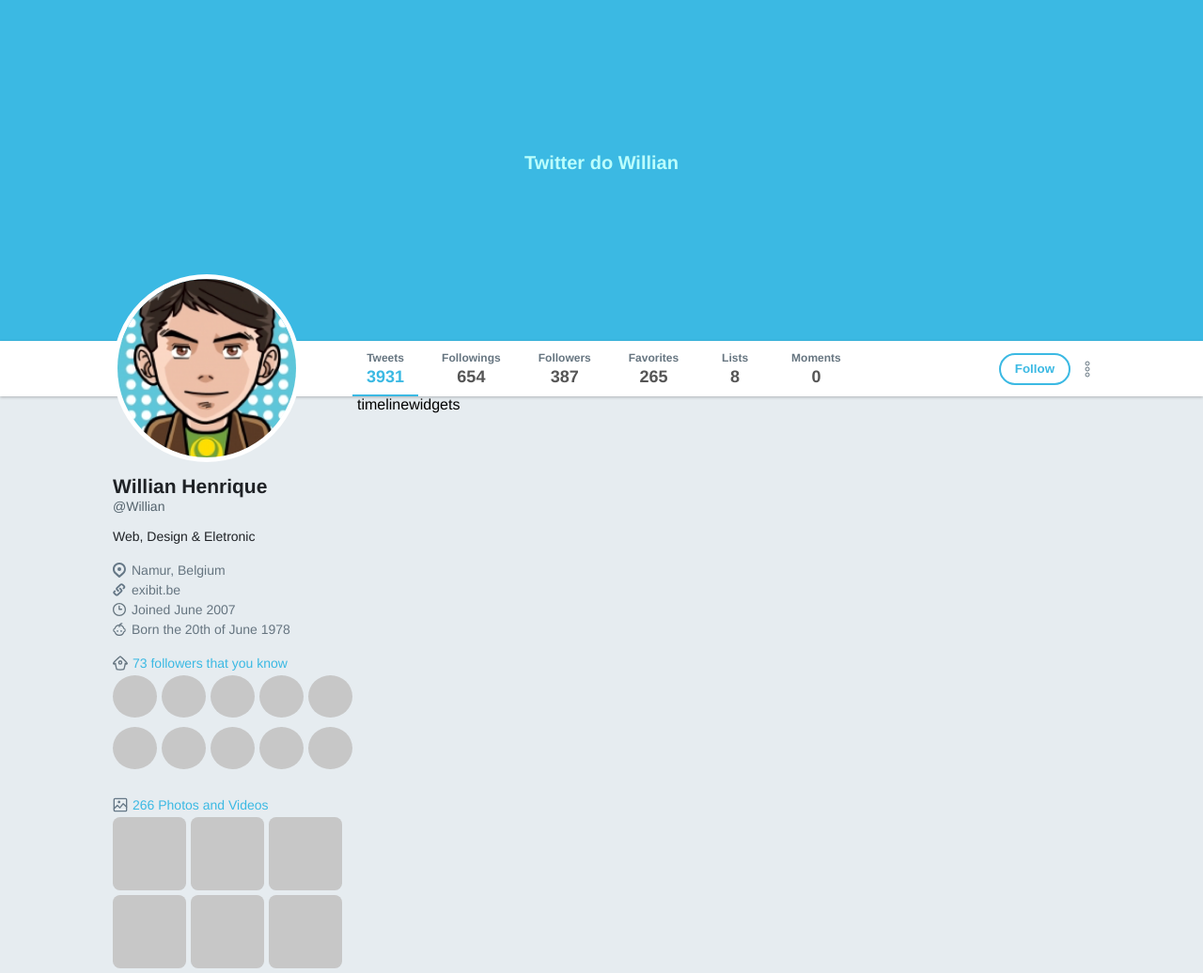
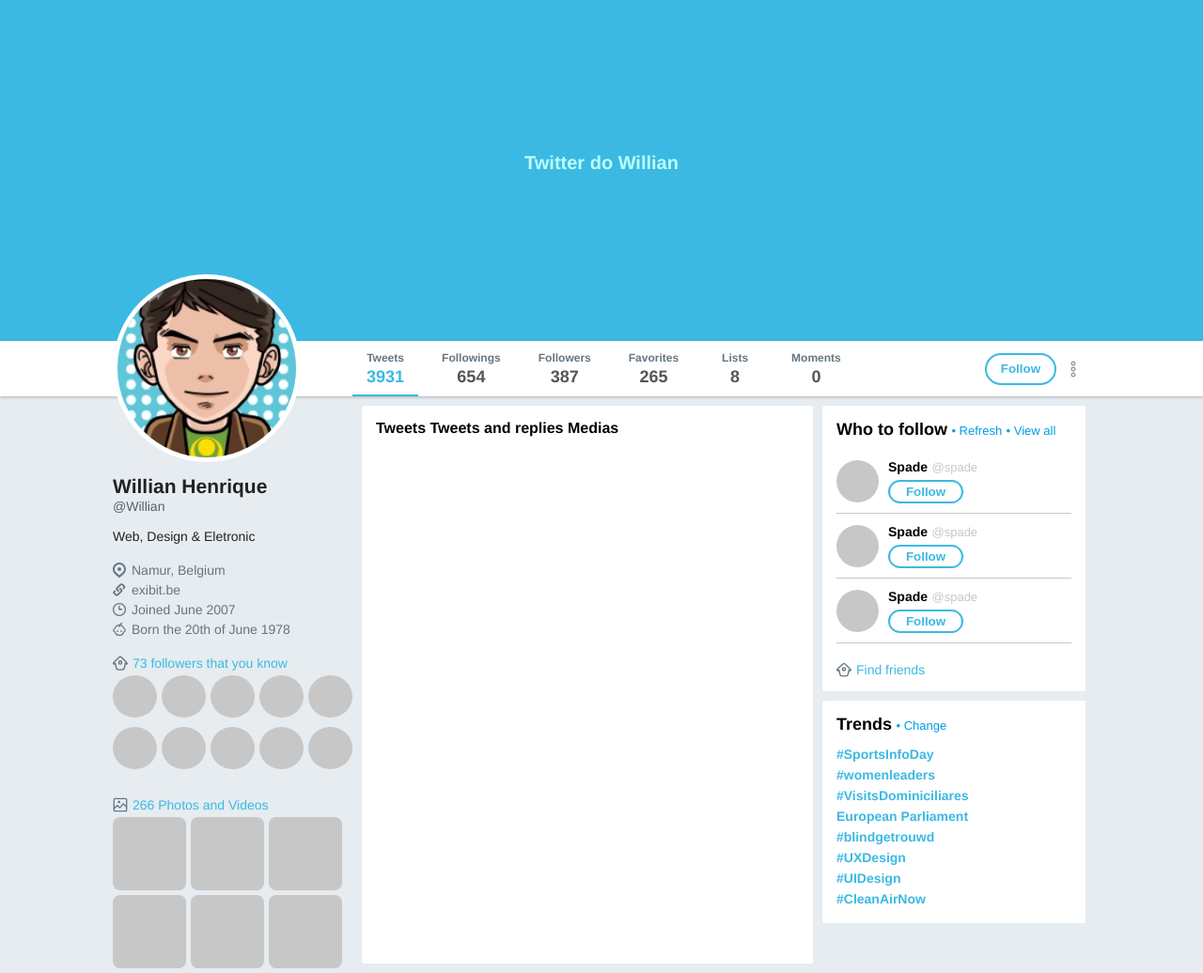
Before and after one commit to willihr/twitter-web-clone, a plain HTML site: page index.html in a window 1280 px wide. Shown: the part 63-1099 px from the top of the page at 94% size. Drawn offline with Linux system fonts and the light colour scheme.

Commit message:
updated timeline and widgets sidebar

```diff
--- a/index.html
+++ b/index.html
@@ -3,8 +3,8 @@
 
 <head>
   <meta charset="UTF-8">
-  <meta name="viewport" content="width=device-width, initial-scale=1.0">
-  <!-- <meta name="viewport" content="width=device-width, initial-scale=1, maximum-scale=1.0"> -->
+  <!-- <meta name="viewport" content="width=device-width, initial-scale=1.0"> -->
+  <meta name="viewport" content="width=device-width, initial-scale=1, maximum-scale=1.0">
   <title>Twitter</title>
   <link rel="stylesheet" href="style.css">
 </head>
@@ -35,9 +35,11 @@
       </div>
     </div>
   </header>
+
   <div class="banner">
     <h1>Twitter do Willian</h1>
   </div>
+
   <div class="bar">
     <div class="content">
       <ul>
@@ -72,6 +74,7 @@
       </div>
     </div>
   </div>
+
   <div class="wrapper-content content">
     <aside class="profile">
       <img class="avatar" src="/images/avatar.png" alt="Avatar">
@@ -111,11 +114,68 @@
         </ul>
       </div>
     </aside>
+
     <section class="timeline">
-      timeline
+      <div class="title">
+        <strong>Tweets</strong>
+        <strong>Tweets and replies</strong>
+        <strong>Medias</strong>
+      </div>
+      <div class="post">
+
+      </div>
     </section>
+
     <aside class="widgets">
-      widgets
+      <div class="widget">
+        <b>Who to follow</b>
+        <a href="#">Refresh</a>
+        <a href="#">View all</a>
+        <ul class="find-friends-list">
+          <li>
+            <div class="whoToFollow-image"></div>
+            <div class="whoToFollow">
+              <b>Spade</b>
+              <span>@spade</span>
+              <br>
+              <button>Follow</button>
+            </div>
+          </li>
+          <li>
+            <div class="whoToFollow-image"></div>
+            <div class="whoToFollow">
+              <b>Spade</b>
+              <span>@spade</span>
+              <br>
+              <button>Follow</button>
+            </div>
+          </li>
+          <li>
+            <div class="whoToFollow-image"></div>
+            <div class="whoToFollow">
+              <b>Spade</b>
+              <span>@spade</span>
+              <br>
+              <button>Follow</button>
+            </div>
+          </li>
+        </ul>
+        <span class="find-friends"><img src="/images/home.svg" alt=""> Find friends</span>
+      </div>
+      <div class="widget">
+        <b>Trends</b>
+        <a href="#">Change</a>
+        <ul class="trends-list">
+          <li>#SportsInfoDay</li>
+          <li>#womenleaders</li>
+          <li>#VisitsDominiciliares</li>
+          <li>European Parliament</li>
+          <li>#blindgetrouwd</li>
+          <li>#UXDesign</li>
+          <li>#UIDesign</li>
+          <li>#CleanAirNow</li>
+        </ul>
+      </div>
     </aside>
   </div>
 </body>
--- a/style.css
+++ b/style.css
@@ -162,6 +162,7 @@
 
   list-style: none;
   height: 100%;
+  overflow: auto;
 }
 
 div.bar .content ul li {
@@ -220,7 +221,6 @@
 div.bar .content div.actions button {
   height: 34px;
 
-  margin-right: 15px;
   padding: 0 15px;
   background-color: white;
   font-weight: bold;
@@ -229,10 +229,16 @@
   border-radius: 20px;
 }
 
+div.bar .content div.actions img {
+  margin: 0 15px;
+}
+
+
 /* Content */
 
 div.wrapper-content {
   display: flex;
+  justify-content: space-between;
 }
 
 /* Profile Sidebar */
@@ -332,3 +338,130 @@
 }
 
 /* End of Profile Sidebar */
+
+/* Widgets Sidebar */
+
+div.wrapper-content .widgets {
+  margin: 10px 5px;
+}
+
+div.wrapper-content .widgets .widget {
+  width: 280px;
+  height: fit-content;
+
+  padding: 15px;
+  margin-bottom: 10px;
+  border-radius: 3px;
+  background-color: white;
+}
+
+div.wrapper-content .widgets .widget b {
+  font-size: 18px;
+}
+
+div.wrapper-content .widgets .widget a {
+  text-decoration: none;
+  position: relative;
+  font-size: 13px;
+  color: rgb(0, 156, 228);
+}
+
+div.wrapper-content .widgets .widget a::before {
+  content:"• ";
+  color: rgb(0, 156, 228);;
+}
+
+div.wrapper-content .widgets .widget ul.find-friends-list {
+  list-style: none;
+  margin-top: 10px;
+}
+
+div.wrapper-content .widgets .widget ul.find-friends-list li {
+  display: flex;
+  align-items: center;
+  padding: 10px 0;
+  border-bottom: 1px solid #c7c7c7;
+}
+
+div.wrapper-content .widgets .widget ul.find-friends-list li div.whoToFollow-image {
+  width: 45px;
+  height: 45px;
+  border-radius: 50%;
+  background-color: #c7c7c7;
+  margin-right: 10px;
+}
+
+div.wrapper-content .widgets .widget ul.find-friends-list li div.whoToFollow b {
+  font-size: 14px;
+}
+
+div.wrapper-content .widgets .widget ul.find-friends-list li div.whoToFollow span {
+  font-size: 13px;
+  color: #c7c7c7;
+}
+
+div.wrapper-content .widgets .widget ul.find-friends-list li div.whoToFollow button {
+  width: 80px;
+  height: 25px;
+  margin-top: 5px;
+
+  background-color: white;
+  border: 2px solid #3BB9E3;
+  color: #3BB9E3;
+  font-weight: bold;
+  border-radius: 15px;
+}
+
+div.wrapper-content .widgets .widget span.find-friends {
+  display: flex;
+  align-items: center;
+
+  margin-top: 20px;
+  font-size: 14px;
+  color: #3BB9E3;
+}
+
+div.wrapper-content .widgets .widget span.find-friends img {
+  width: 16px;
+  height: 16px;
+
+  margin-right: 5px;
+}
+
+/* Trends Widget */
+
+div.wrapper-content .widgets .widget ul.trends-list {
+  list-style: none;
+  margin-top: 10px;
+}
+
+div.wrapper-content .widgets .widget ul.trends-list li {
+  display: flex;
+  align-items: center;
+
+  font-weight: bold;
+  color: #3BB9E3;
+  font-size: 14px;
+  padding: 3px 0;
+}
+
+/* Timeline */
+
+div.wrapper-content section.timeline {
+  /* width: 280px; */
+  /* height: fit-content; */
+  display: flex;
+  flex-grow: 1;
+
+  border-radius: 3px;
+  margin: 10px 5px;
+  background-color: white;
+}
+
+div.wrapper-content .timeline div.title {
+  padding: 15px;
+}
+
+div.wrapper-content .timeline div.post {
+  padding: 15px;
+}
```
